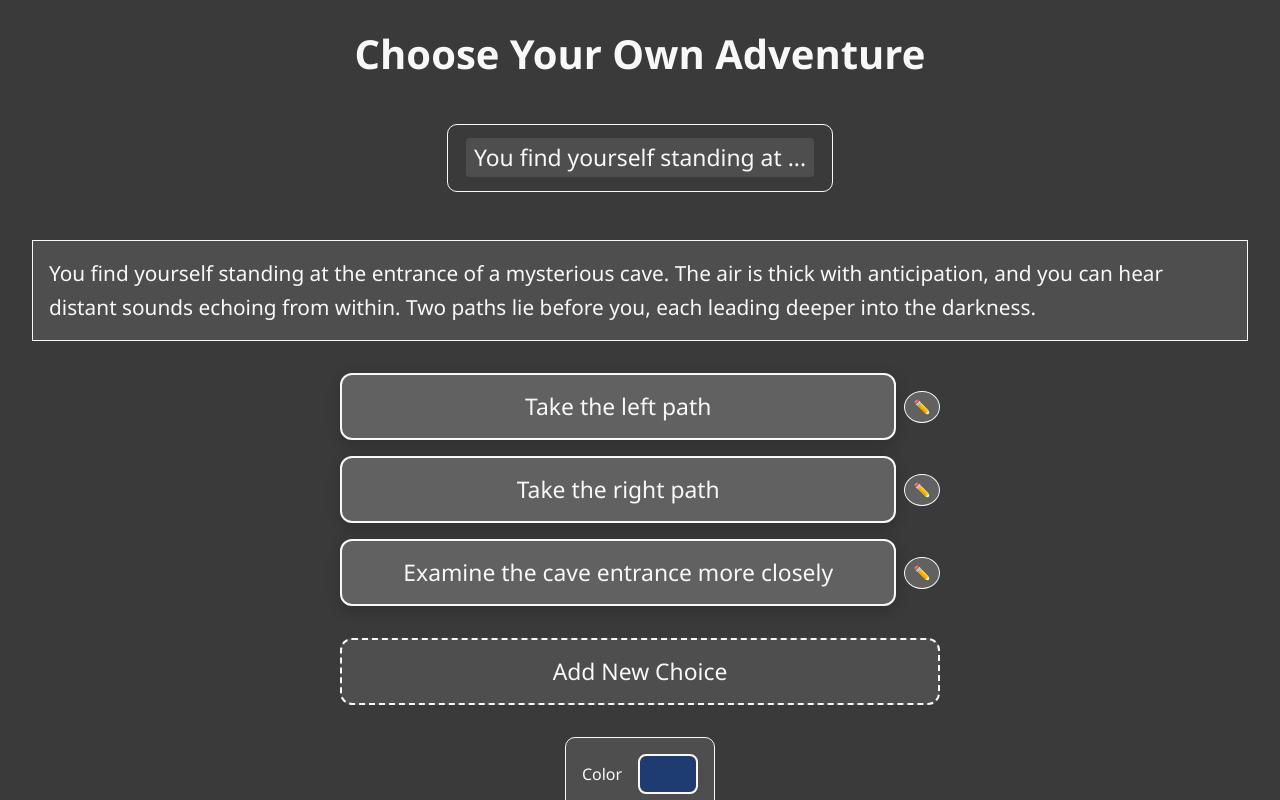
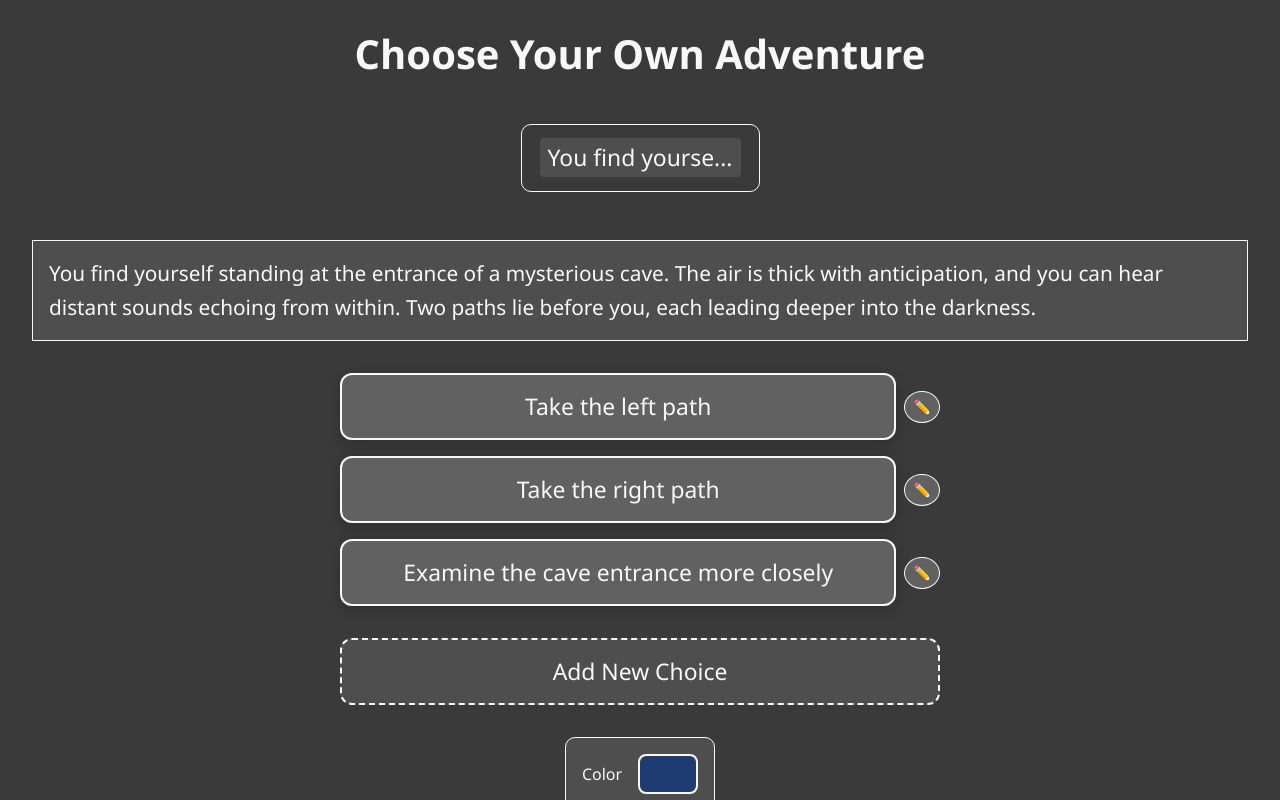
Before and after one commit to pursuingpareto/story, a React (Vite) app: page / in a window 1280 px wide. Built offline with nearby package versions, Linux system fonts and the light colour scheme.

Commit message:
only show 20 characters in breadcrumbs

```diff
--- a/src/App.jsx
+++ b/src/App.jsx
@@ -693,7 +693,7 @@ function App() {
         {[...history, { nodeId: currentNodeId }].map((entry, idx) => {
           const node = story[entry.nodeId];
           const firstLine = node?.text ? node.text.split('\n')[0] : 'Untitled';
-          const displayText = firstLine.length > 30 ? firstLine.substring(0, 30) + '...' : firstLine;
+          const displayText = firstLine.length > 15 ? firstLine.substring(0, 15) + '...' : firstLine;
           const totalLength = history.length + 1;
           const isCurrentNode = idx === totalLength - 1;
 
```
